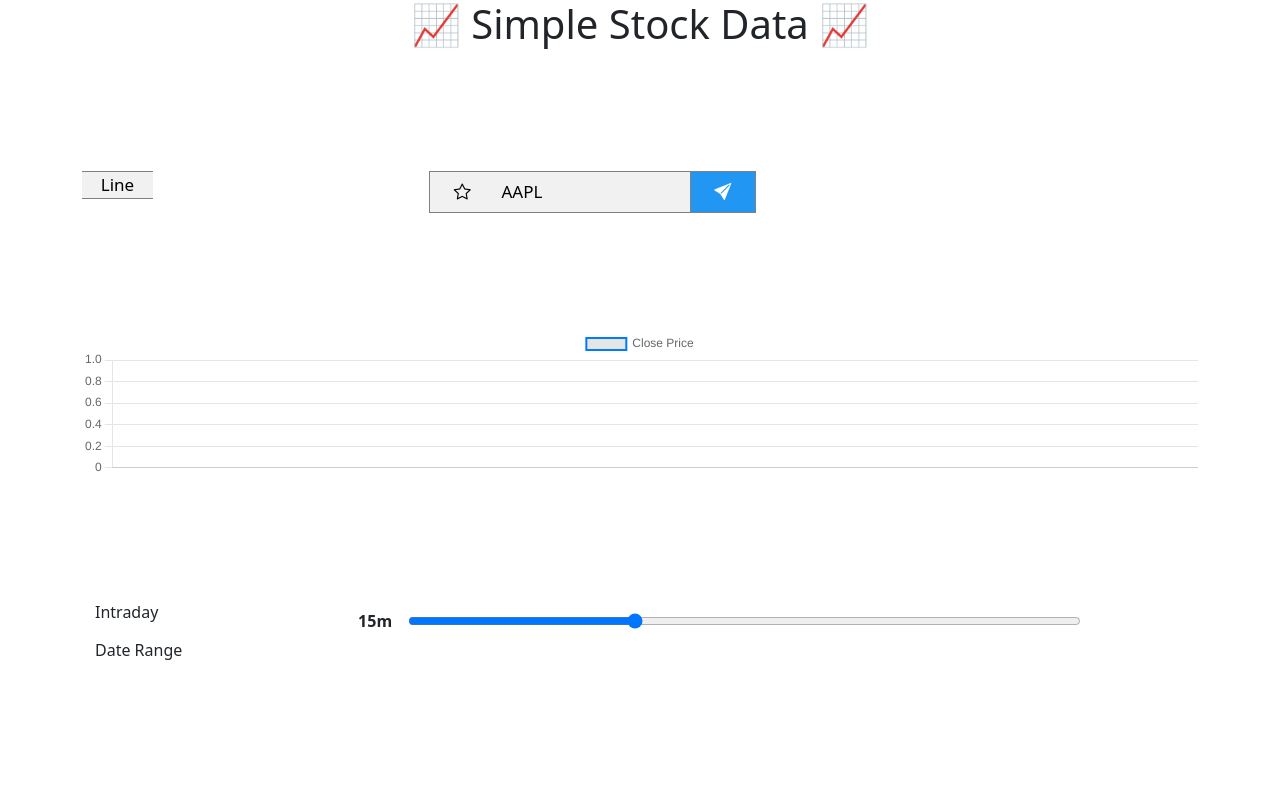
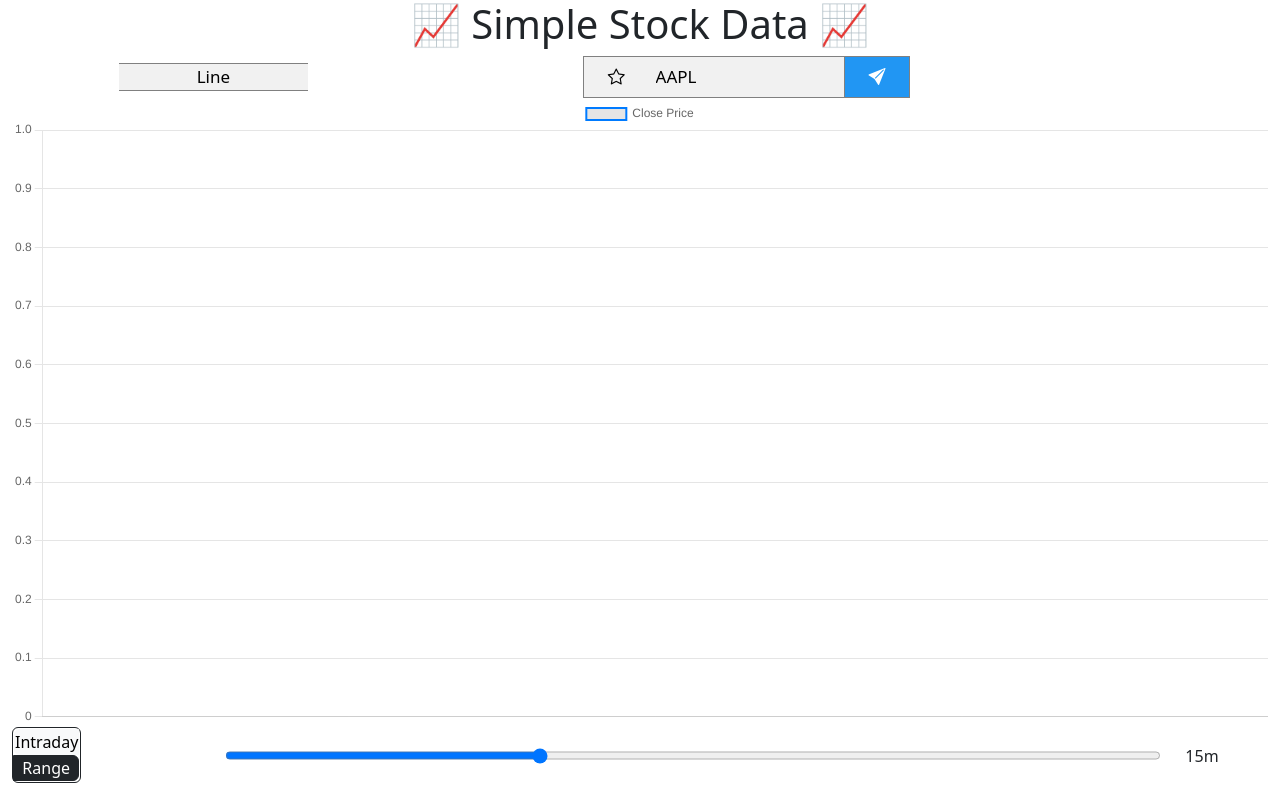
Before and after one commit to TomIgnoul/SimpleStockData, a website built with Vite: page index.html in a window 1280 px wide. Built offline with nearby package versions, Linux system fonts and the light colour scheme; files whose address does not match are found by name.

Commit message:
Refactor: structure HTML layout with Bootstrap rows and updated CSS for better semantic

```diff
--- a/index.html
+++ b/index.html
@@ -7,26 +7,28 @@
     <title>StockData</title>
   </head>
   <body>
-    <div id="mainDiv" class="container">
+    <div id="mainDiv" class="container-fluid d-flex flex-column">
       <!--  Header -->
-      <div class="row">
-        <div class="col-12">
-          <header class="header">
-            <h1>📈 Simple Stock Data 📈</h1>
-          </header>
+      <!-- <div class="row"> -->
+        <div class="row header-row">
+          <div class="col-12">
+            <header class="header">
+              <h1>📈 Simple Stock Data 📈</h1>
+            </header>
+          </div>
         </div>
 
         <!-- Chart Area Group -->
 
         <!-- ChartTypeSelecotr & Searchfield / favorites -->
-
-        <div class="col-1">
+        <div class="row typeSelectorSearchfield-row">
+        <div class="col-2">
           <select id="ChartTypeSelector">
             <option value="line">Line</option>
             <option value="bar">Bar</option>
           </select>
         </div>
-        <div class="col-9">
+        <div class="col-8">
           <div class="SearchAndFavorites">
             <button id="addFavoriteButton" class="btn">
               <i class="bi bi-star"></i>
@@ -37,22 +39,25 @@
             </button>
           </div>
         </div>
+        </div>
 
         <!-- Actual Chart Canvas -->
-        <div class="col-12">
-          <div class="chart-wrapper">
-            <canvas id="chartCanvas"></canvas>
+        <div class="row canvas-row flex-grow-1">
+          <div class="col-12 d-flex flex-column">
+            <div class="chart-wrapper flex-grow-1 d-flex">
+              <canvas id="chartCanvas"></canvas>
+            </div>
           </div>
         </div>
 
         <!-- Slider Controls Group -->
         <!-- <div class="slider-group-wrapper"> -->
-        <div class="row">
+        <div class="row mode-switch-row">
           <!-- Left: Mode Switch -->
           <div class="col-2">
-            <div class="mode-switch">
-              <button id="toggleInterval" class="btn">Intraday</button>
-              <button id="toggleDateRange" class="btn">Date Range</button>
+            <div class="mode-switch btn-group">
+              <button id="toggleInterval" class="btn btn-light">Intraday</button>
+              <button id="toggleDateRange" class="btn btn-dark">Range</button>
             </div>
           </div>
 
@@ -63,7 +68,7 @@
               id="intervalContainer"
             >
               <label for="sliderInterval">
-                <span id="intervalLabel">15m</span>
+
               </label>
               <input
                 type="range"
@@ -78,9 +83,7 @@
               class="slider-group slider-group-horizontal"
               id="dateRangeContainer"
             >
-              <label for="sliderDateRanges">
-                Date Range: <span id="dateRangeLabel">1m</span>
-              </label>
+              <label for="sliderDateRanges"></label>
               <input
                 type="range"
                 min="0"
@@ -90,10 +93,16 @@
               />
             </div>
           </div>
-          <ul id="favoritesList" class="favorites-list"></ul>
+
+          <div class="col-1 d-flex flex-column justify-content-center align-items-start">
+            <span id="intervalLabel" class="mode-label">15m</span>
+            <span id="dateRangeLabel" class="mode-label d-none">1m</span>
+          </div>
+
         </div>
 
         <!-- favorites -->
+         <ul id="favoritesList" class="favorites-list"></ul>
       </div>
     </div>
     <!-- favorites -->
--- a/src/styles/style.css
+++ b/src/styles/style.css
@@ -10,6 +10,7 @@ body {
 }
 
 .container {
+  height: 100%;
   flex: 1;
   display: flex;
   flex-direction: column;
@@ -24,8 +25,13 @@ body {
 }
 
 body,
-html,
+html {
+  height: 100dvh;
+}
+
 #mainDiv {
+  display: flex;
+  flex-direction: column;
   height: 100dvh;
 }
 
@@ -129,51 +135,67 @@ html,
 /* ========================
  Chart
 ======================== */
+canvas#chartCanvas {
+  flex-grow: 1;
+  width: 100% !important;
+  height: 100% !important;
+}
+.canvas-row {
+  flex: 1 1 auto;
+}
 
 .chart-wrapper {
-  flex-grow: 1;
+  flex: 1 1 auto;
+  height: 100%;
+  display: flex;
+}
+/* ========================
+   Mode Switch for Sliders
+======================== */
+
+.mode-switch {
+  display: flex;
+  flex-direction: column;
+  margin: 0 !important;
+  padding: 1px;
+  border: 1px solid;
+}
+
+#toggleDateRange,
+#toggleInterval {
+  padding: 0 !important;
 }
 
 /* ========================
    Slider Controls Group
 ======================== */
-
-/* Default: horizontal slider layout */
 .slider-group-horizontal {
   display: flex;
+  justify-content: center;
   flex-direction: column;
-  align-items: center;
-  width: 100%;
-  margin-top: 1rem;
+  height: 100%;
 }
 
-.slider-group-horizontal label {
-  margin-bottom: 0.5rem;
-  font-weight: bold;
+.slider-group input[type="range"] {
+  flex-grow: 1;
+  width: 100%;
 }
 
-.slider-group-horizontal input[type="range"] {
-  width: 100%;
-  max-width: 100%;
+/* ========================
+   heights
+======================== */
+
+.header-row {
+  flex: 0 0 auto;
+  /* min-height: 60px; */
+  display: flex;
+  align-items: center;
+  justify-content: center;
 }
 
-/* Optional: vertical layout for larger screens */
-@media (min-width: 769px) {
-  .slider-group-horizontal {
-    flex-direction: row;
-    justify-content: space-between;
-    align-items: center;
-  }
-
-  .slider-group-horizontal label {
-    margin-bottom: 0;
-    margin-right: 1rem;
-    width: 150px;
-    text-align: right;
-  }
-
-  .slider-group-horizontal input[type="range"] {
-    width: 100%;
-    flex-grow: 1;
-  }
+.typeSelectorSearchfield-row {
+  flex: 0 0 auto;
+  display: flex;
+  align-items: center;
+  justify-content: center;
 }
```
